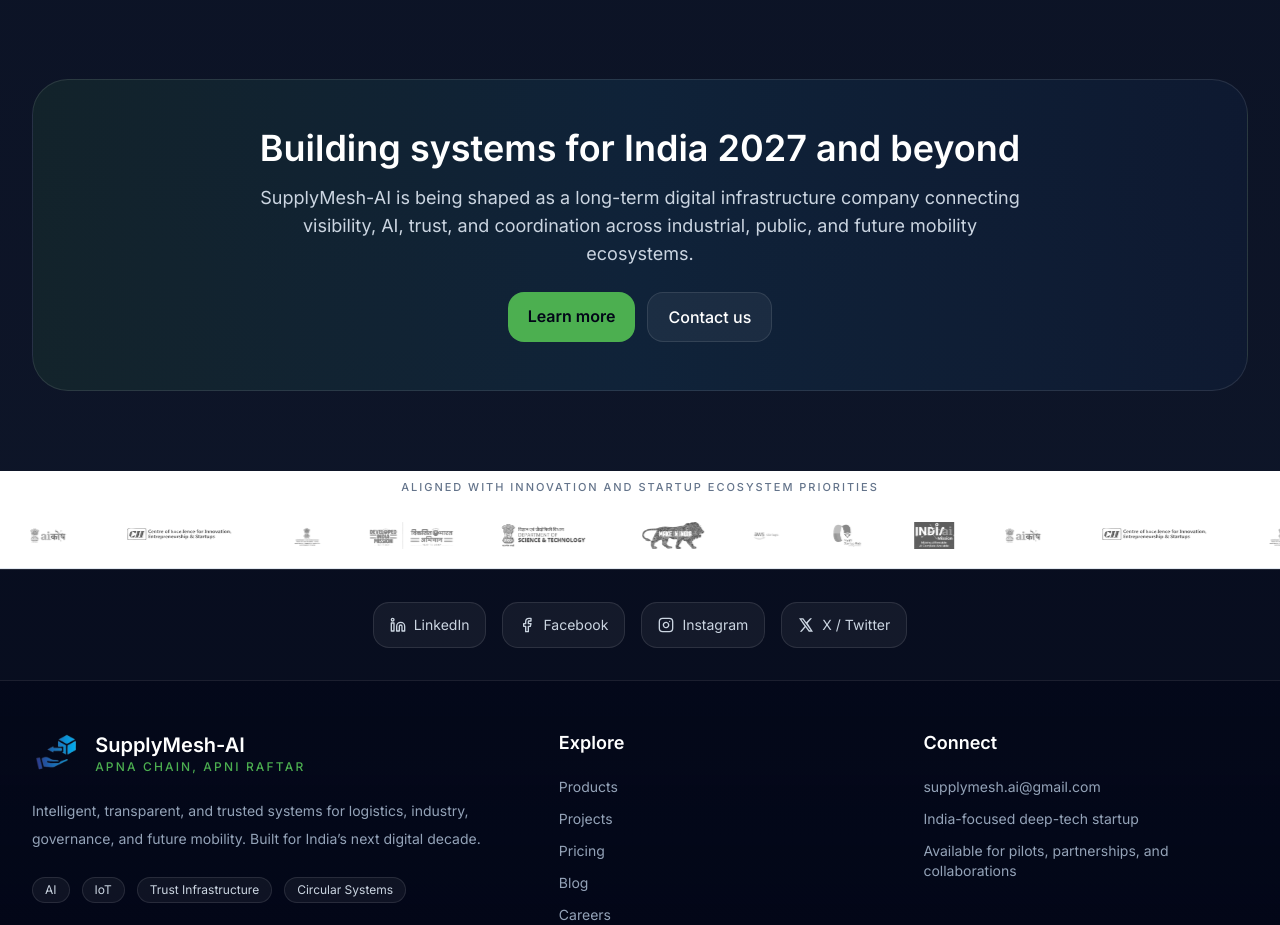
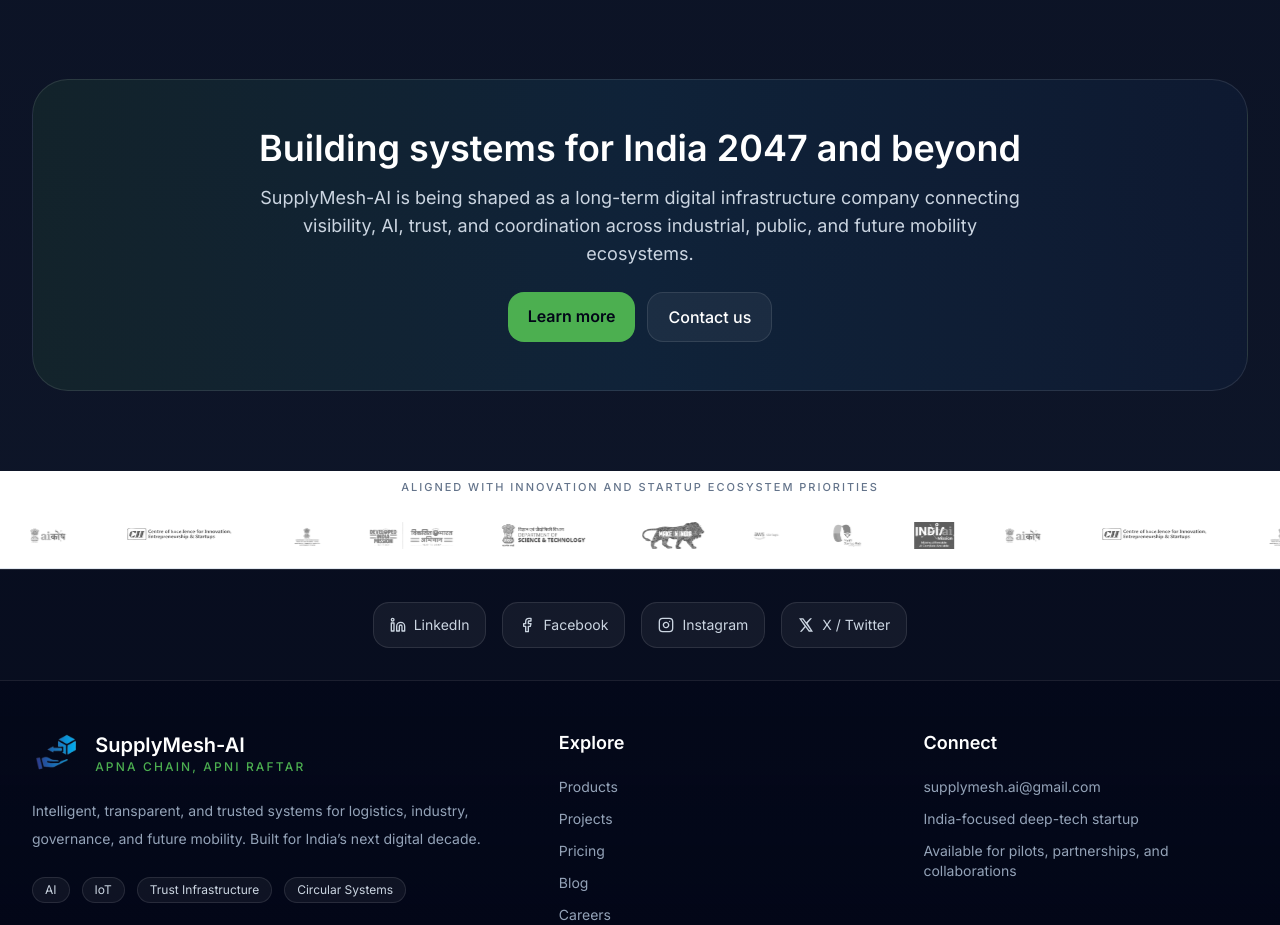
Before and after one commit to supplymesh-ai/supplymesh-ai, a React (Vite) app: page / in a window 1280 px wide. Shown: the part 3968-4893 px from the top of the page. Built offline with nearby package versions, Linux system fonts and the light colour scheme.

Commit message:
Update year

```diff
--- a/src/pages/Home.jsx
+++ b/src/pages/Home.jsx
@@ -438,7 +438,7 @@ export default function Home() {
       <section className="mx-auto max-w-7xl px-5 pb-20 pt-4 lg:px-8">
         <div className="rounded-[36px] border border-white/10 bg-gradient-to-r from-brandGreen/10 via-brandCyan/10 to-brandBlue/10 p-8 text-center md:p-12">
           <h3 className="text-3xl font-semibold text-white md:text-4xl">
-            Building systems for India 2027 and beyond
+            Building systems for India 2047 and beyond
           </h3>
           <p className="mx-auto mt-4 max-w-3xl text-lg text-slate-300">
             SupplyMesh-AI is being shaped as a long-term digital infrastructure
```
